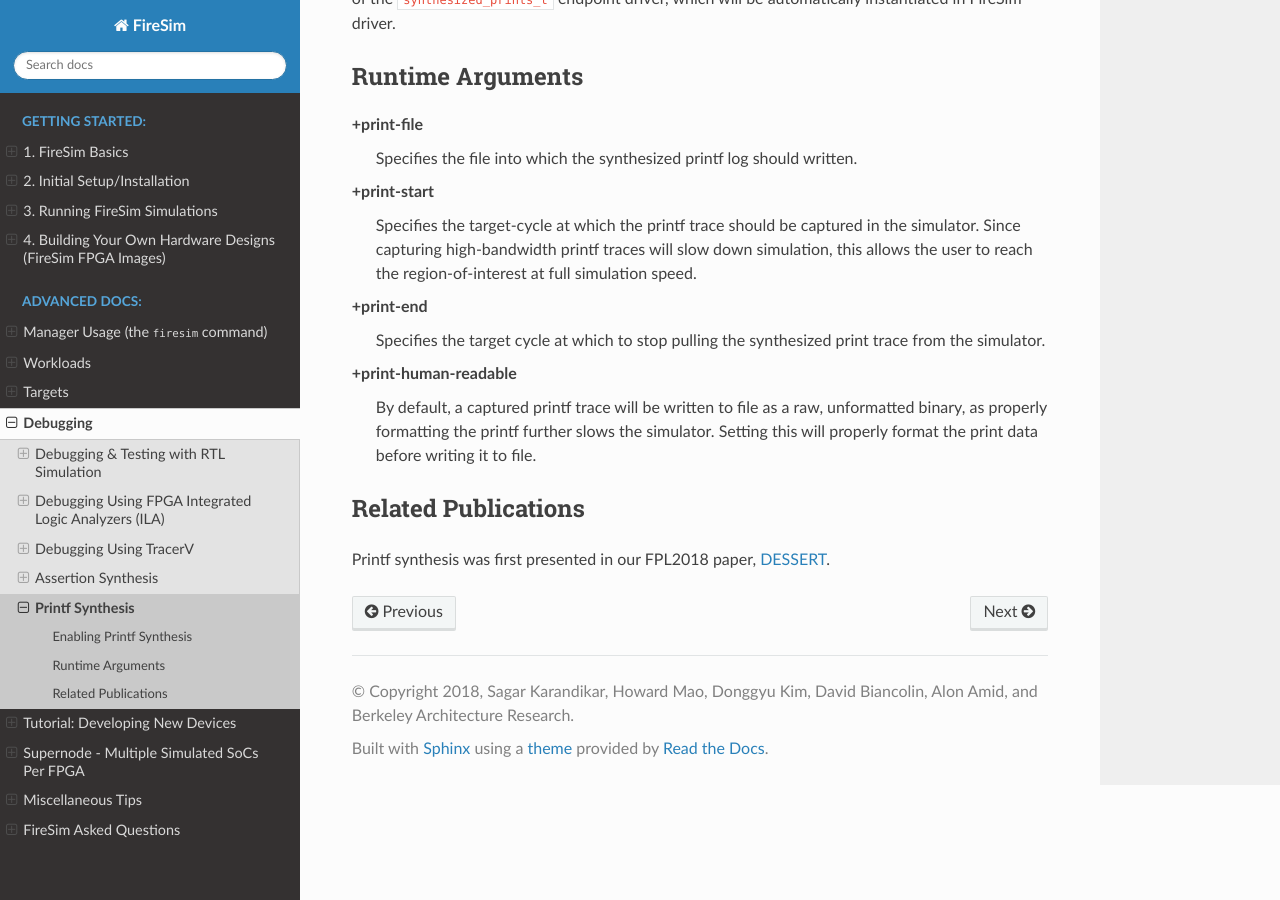
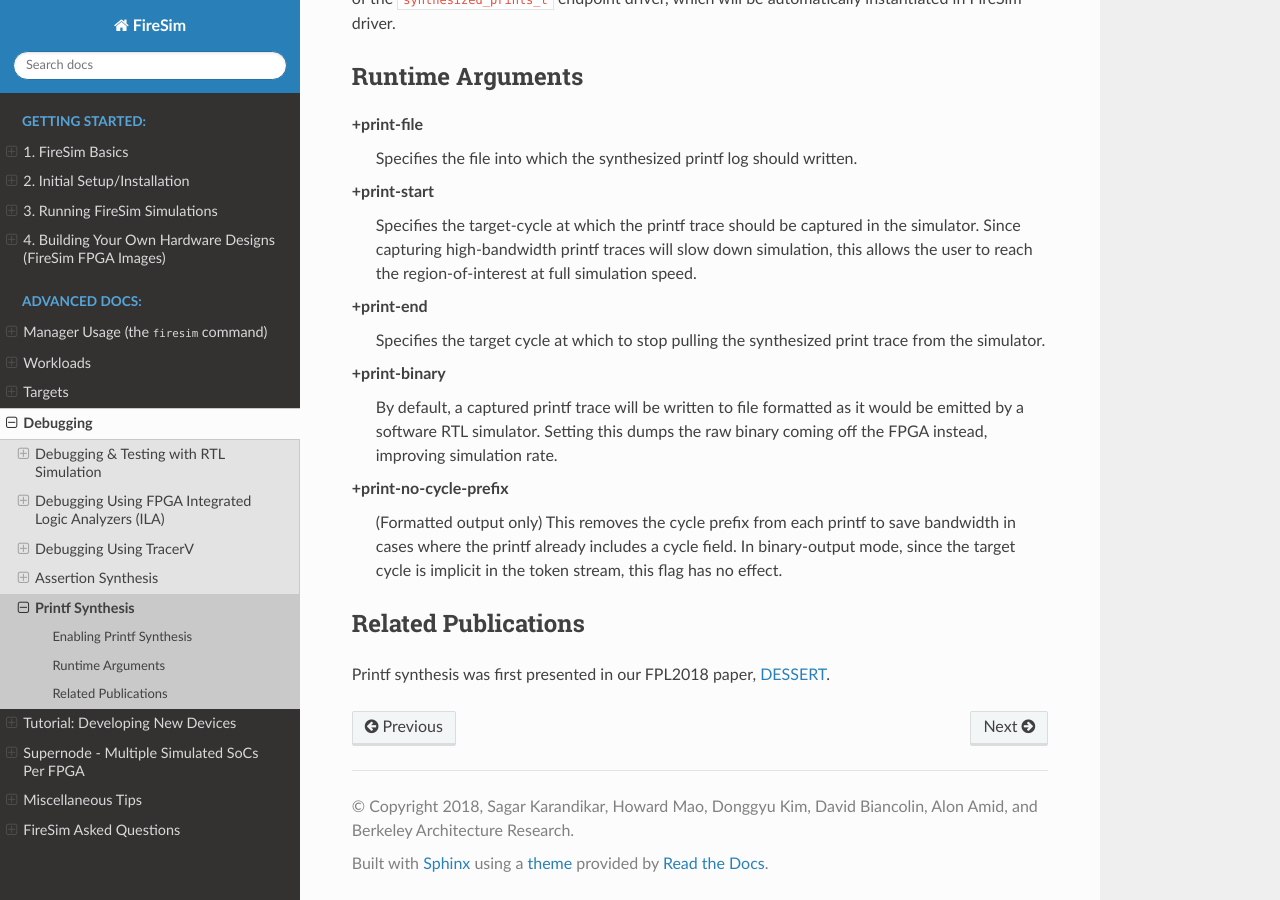
Before and after one commit to firesim/firesim, a Sphinx documentation site: the page built from docs/Advanced-Usage/Debugging/printf-synthesis.rst, in a window 1280 px wide and 900 px high, scrolled down 850 px. Built offline with Sphinx 7.4.7 and the Read the Docs theme 2.0.0, drawn with Linux system fonts in a browser that asks for light colours.

Commit message:
[print] Update plusargs to synthesized printf driver

```diff
--- a/docs/Advanced-Usage/Debugging/printf-synthesis.rst
+++ b/docs/Advanced-Usage/Debugging/printf-synthesis.rst
@@ -53,11 +53,16 @@ Runtime Arguments
     Specifies the target cycle at which to stop pulling the synthesized print
     trace from the simulator.
 
-**+print-human-readable**
-    By default, a captured printf trace will be written to file as a raw,
-    unformatted binary, as properly formatting the printf further slows the
-    simulator.  Setting this will properly format the print data before writing
-    it to file.
+**+print-binary**
+    By default, a captured printf trace will be written to file formatted
+    as it would be emitted by a software RTL simulator. Setting this dumps the
+    raw binary coming off the FPGA instead, improving simulation rate.
+
+**+print-no-cycle-prefix**
+    (Formatted output only) This removes the cycle prefix from each printf to
+    save bandwidth in cases where the printf already includes a cycle field. In
+    binary-output mode, since the target cycle is implicit in the token stream,
+    this flag has no effect.
 
 Related Publications
 --------------------
```
Also changed, not shown: 1 other file.
